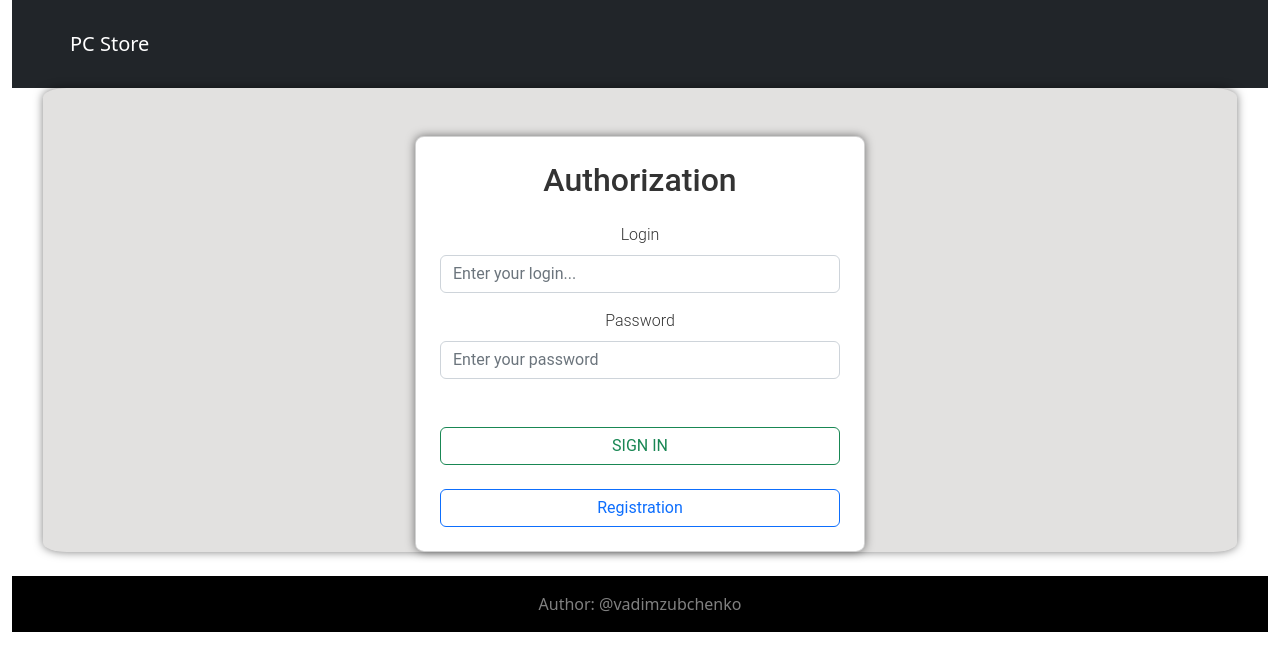
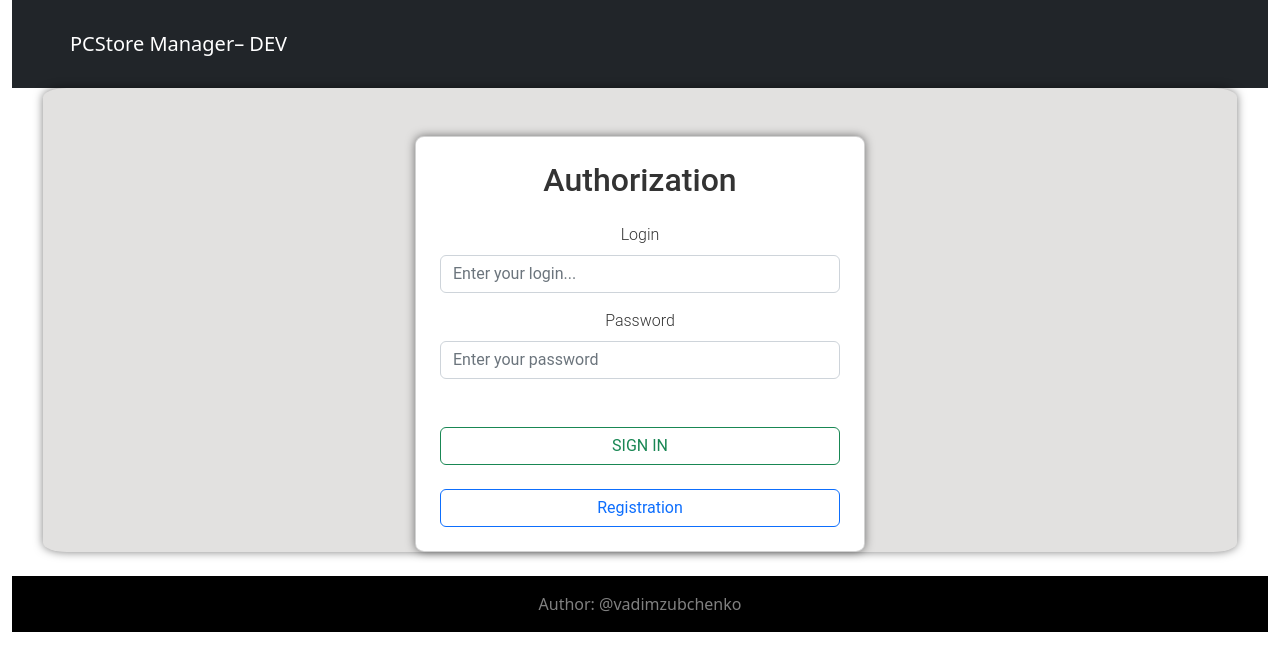
Before and after one commit to VadimZubchenko/WebApp-PcStore-Backend, a React (Create React App) app in the folder frontend/: page / in a window 1280 px wide. Shown: the top 670 px of the page. Built offline with nearby package versions, Linux system fonts and the light colour scheme.

Commit message:
Rename app in Navbar

```diff
--- a/frontend/src/components/Navbar.js
+++ b/frontend/src/components/Navbar.js
@@ -70,7 +70,7 @@ const Navbar = (props) => {
       <div className="container mx-auto p-0">
         <div className="row">
           <div className="col">
-            <p className="navbar-brand mt-3">PC Store</p>
+            <p className="navbar-brand mt-3">PCStore Manager– DEV</p>
 
             <button
               className="navbar-toggler"
```
